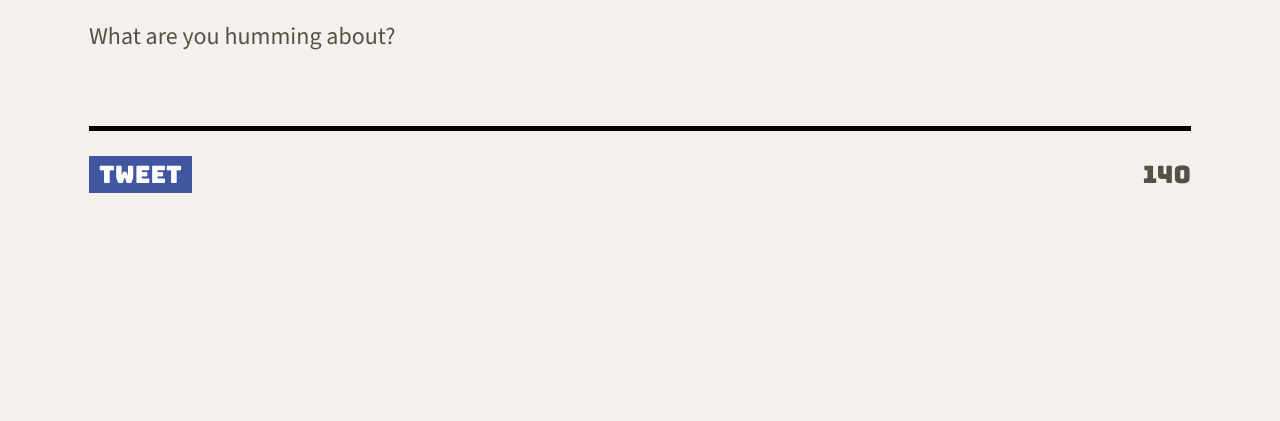
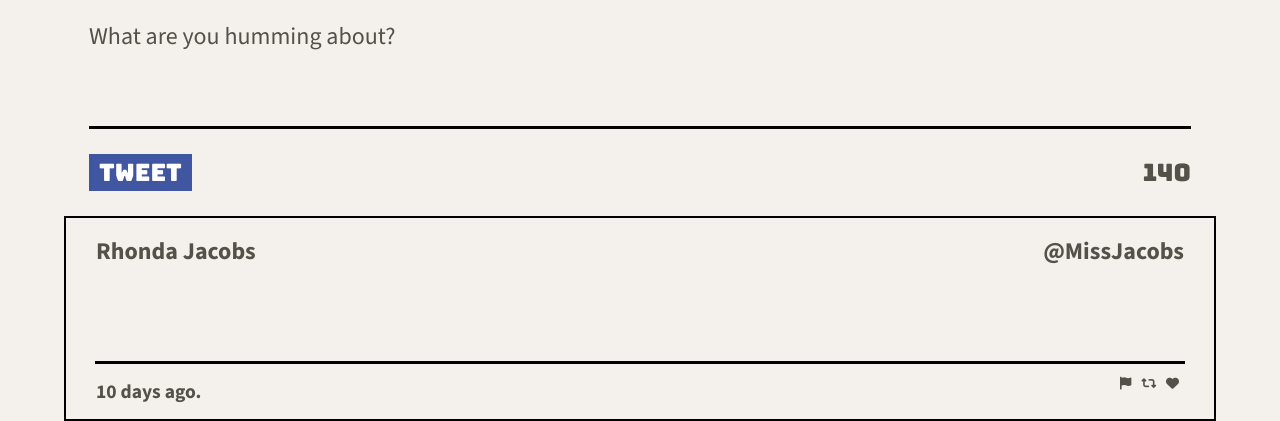
Before and after one commit to dcminogue/tweeter, a website: page public/index.html in a window 1280 px wide. Shown: the part 522-943 px from the top of the page. Before the commit the page ends 800 px from the top, so only its background shows below. Drawn offline with nearby package versions, Linux system fonts and the light colour scheme.

Commit message:
Add a container for the tweets. Style the tweet container with css. Add box shadow and hover to tweets.css.

```diff
--- a/public/index.html
+++ b/public/index.html
@@ -30,6 +30,7 @@
         <link rel="stylesheet" href="/styles/nav.css" type="text/css" />
         <link rel="stylesheet" href="/styles/header.css" type="text/css" />
         <link rel="stylesheet" href="/styles/new-tweet.css" type="text/css" />
+        <link rel="stylesheet" href="/styles/tweet.css" type="text/css" />
 
         <!-- External JS -->
         <script src="https://ajax.googleapis.com/ajax/libs/jquery/3.4.1/jquery.min.js"></script>
@@ -79,6 +80,28 @@
                     </div>
                 </form>
             </section>
+            <section>
+                <article class="tweet-container">
+                    <div class="tweet-header">
+                        <h2>Rhonda Jacobs</h2>
+                        <h2>@MissJacobs</h2>
+                    </div>
+                    <textarea
+                        class="tweet-area"
+                        name="tweets"
+                        id="tweets"
+                        required
+                    ></textarea>
+                    <div class="tweet-footer">
+                        <h2>10 days ago.</h2>
+                        <ul>
+                            <li><i class="fa-solid fa-flag"></i></li>
+                            <li><i class="fa-solid fa-retweet"></i></li>
+                            <li><i class="fa-solid fa-heart"></i></li>
+                        </ul>
+                    </div>
+                </article>
+            </section>
         </main>
 
         <!-- App JS -->
--- a/public/scripts/composer-char-counter.js
+++ b/public/scripts/composer-char-counter.js
@@ -1,7 +1,5 @@
-let $textarea = $("#tweet-text");
-let $counterText = $("#counter");
-
-const writeTweet = function () {
+const app = {};
+app.writeTweet = function () {
     let $count = 140;
     let $textVal = $(this).val();
     $count = $count - $textVal.length;
@@ -16,5 +14,6 @@ const writeTweet = function () {
 };
 
 $(document).ready(function () {
-    $textarea.on("keyup", writeTweet);
+    let $textarea = $("#tweet-text");
+    $textarea.on("keyup", app.writeTweet);
 });
--- a/public/styles/new-tweet.css
+++ b/public/styles/new-tweet.css
@@ -8,7 +8,7 @@ textarea {
     padding: 10px;
     resize: none;
     border: none;
-    border-bottom: 5px solid black;
+    border-bottom: 3px solid black;
     background-color: #f4f1ec;
 }
 
--- /dev/null
+++ b/public/styles/tweet.css
@@ -0,0 +1,52 @@
+article {
+    border: 2px solid black;
+    background-color: #f4f1ec;
+}
+
+article:hover {
+    box-shadow: 2 2 25px rgba(100, 100, 100, 0.2);
+}
+
+.tweet-header {
+    /* border: 1px solid black; */
+    background-color: #f4f1ec;
+    display: flex;
+    justify-content: space-between;
+    align-items: center;
+    padding: 0 30px;
+    font-size: medium;
+    width: 100%;
+}
+
+.tweet-container {
+    display: flex;
+    align-items: center;
+    flex-direction: column;
+}
+.tweet-area {
+    width: 95%;
+    display: flex;
+    justify-content: center;
+}
+
+.tweet-footer {
+    display: flex;
+    justify-content: space-between;
+    padding: 0 30px;
+    font-size: small;
+    width: 100%;
+}
+
+.tweet-footer ul {
+    list-style: none;
+    display: flex;
+}
+
+.tweet-footer ul li {
+    padding: 0 5px;
+    margin: 0;
+}
+
+.tweet-footer ul li:hover {
+    color: yellow;
+}
--- a/server/data-files/initial-tweets.json
+++ b/server/data-files/initial-tweets.json
@@ -8,7 +8,7 @@
     "content": {
       "text": "If I have seen further it is by standing on the shoulders of giants"
     },
-    "created_at": 1711310196013
+    "created_at": 1711345881090
   },
   {
     "user": {
@@ -19,6 +19,6 @@
     "content": {
       "text": "Je pense , donc je suis"
     },
-    "created_at": 1711396596013
+    "created_at": 1711432281090
   }
 ]
```
